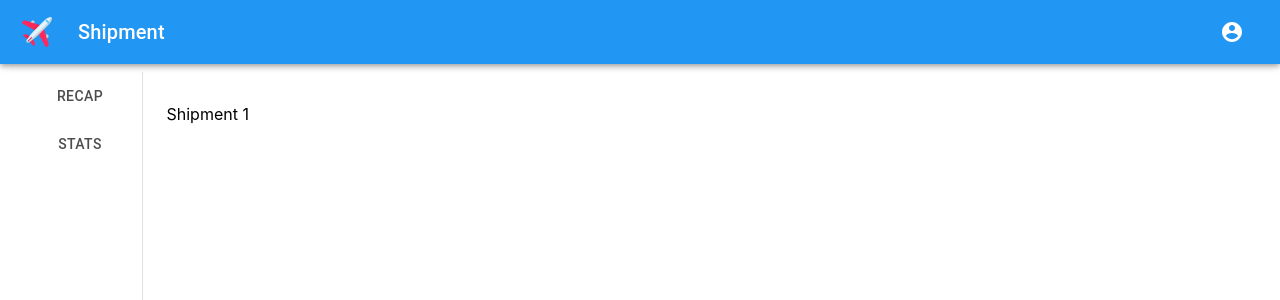
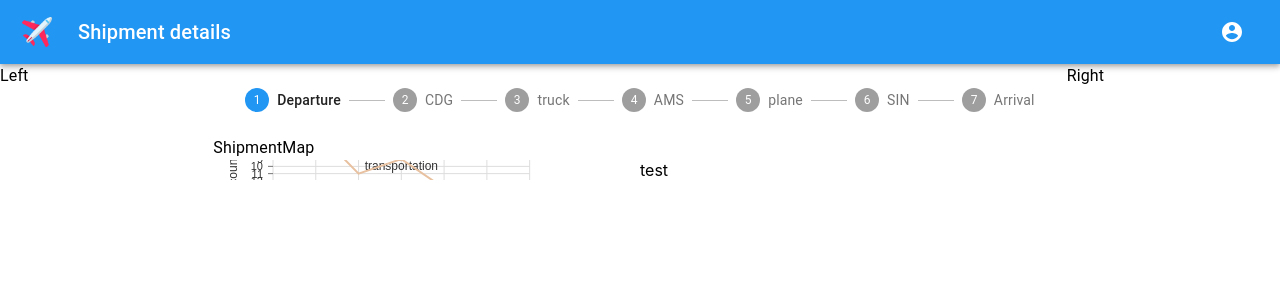
Before and after one commit to La-French-Team/ONE-Record-Hackathon-2020, a React (Create React App) app: page /shipment/1 in a window 1280 px wide. Shown: the top 300 px of the page. Built offline with nearby package versions, Linux system fonts and the light colour scheme.

Commit message:
Added ShipmentPage layout

```diff
--- a/src/App.jsx
+++ b/src/App.jsx
@@ -1,6 +1,6 @@
 import React from 'react';
 import { BrowserRouter as Router, Switch, Route } from 'react-router-dom';
-import { About, Shipment, Login } from './pages';
+import { About, Shipment, Login, Overview } from './pages';
 import { ThemeProvider, createMuiTheme } from '@material-ui/core/styles';
 import blue from '@material-ui/core/colors/blue';
 import pink from '@material-ui/core/colors/pink';
@@ -28,6 +28,9 @@ function App() {
           <Route path='/about'>
             <About />
           </Route>
+          <Route path='/overview'>
+            <Overview />
+          </Route>
           <Route path='/'>
             <Login />
           </Route>
--- a/src/components/commons/Page/Page.jsx
+++ b/src/components/commons/Page/Page.jsx
@@ -1,27 +1,11 @@
 import React from 'react';
 import Header from 'components/commons/Header/Header';
-import { Container, Box, makeStyles } from '@material-ui/core';
-
-const useStyles = makeStyles((theme) => ({
-  body: {
-    flexGrow: 1,
-    backgroundColor: theme.palette.background.paper,
-    display: 'flex',
-    marginTop: '0.5rem',
-  },
-}));
 
 const Page = ({ pageName, children }) => {
-  const classes = useStyles();
-
   return (
     <>
       <Header pageName={pageName} />
-      <div className={classes.body}>
-        <Container maxWidth='xl'>
-          <Box my={4}>{children}</Box>
-        </Container>
-      </div>
+      {children}
     </>
   );
 };
--- /dev/null
+++ b/src/components/piece/Piece.jsx
@@ -0,0 +1,5 @@
+import React from 'react';
+
+export default function Piece() {
+  return <div></div>;
+}
--- /dev/null
+++ b/src/components/shipment/ShipmentMap.jsx
@@ -0,0 +1,5 @@
+import React from 'react';
+
+export default function ShipmentMap() {
+  return <div></div>;
+}
--- /dev/null
+++ b/src/components/shipment/ShipmentStatus.jsx
@@ -0,0 +1,56 @@
+import React from 'react';
+import { makeStyles } from '@material-ui/core/styles';
+import Stepper from '@material-ui/core/Stepper';
+import Step from '@material-ui/core/Step';
+import StepLabel from '@material-ui/core/StepLabel';
+
+const useStyles = makeStyles((theme) => ({
+  root: {
+    width: '100%',
+  },
+  button: {
+    marginRight: theme.spacing(1),
+  },
+  instructions: {
+    marginTop: theme.spacing(1),
+    marginBottom: theme.spacing(1),
+  },
+}));
+
+function getSteps() {
+  return ['Departure', 'CDG', 'truck', 'AMS', 'plane', 'SIN', 'Arrival'];
+}
+
+function HorizontalLinearStepper() {
+  const classes = useStyles();
+  const [activeStep, setActiveStep] = React.useState(0);
+  const [skipped, setSkipped] = React.useState(new Set());
+  const steps = getSteps();
+
+  const isStepSkipped = (step) => {
+    return skipped.has(step);
+  };
+
+  return (
+    <div className={classes.root}>
+      <Stepper activeStep={activeStep}>
+        {steps.map((label, index) => {
+          const stepProps = {};
+          const labelProps = {};
+          if (isStepSkipped(index)) {
+            stepProps.completed = false;
+          }
+          return (
+            <Step key={label} {...stepProps}>
+              <StepLabel {...labelProps}>{label}</StepLabel>
+            </Step>
+          );
+        })}
+      </Stepper>
+    </div>
+  );
+}
+
+export default function ShipmentStatus() {
+  return <HorizontalLinearStepper />;
+}
--- a/src/components/stats/LineChart/LineChart.jsx
+++ b/src/components/stats/LineChart/LineChart.jsx
@@ -1,5 +1,5 @@
 import React from 'react';
-import { Line } from '@nivo/line';
+import { Line, ResponsiveLine } from '@nivo/line';
 
 /**
  *
@@ -7,30 +7,87 @@ import { Line } from '@nivo/line';
  * @param {import('@nivo/line').Serie[]} props.series
  */
 const LineChart = ({ series }) => (
-  <>
-    <Line
-      width={900}
-      height={400}
-      margin={{ top: 20, right: 20, bottom: 60, left: 80 }}
-      data={series}
-      animate={true}
-      enableSlices={'x'}
-      curve='monotoneX'
-      xScale={{
-        type: 'linear',
-        min: 0,
-        max: 'auto',
-      }}
-      axisLeft={{
-        legend: 'linear scale',
-        legendOffset: 12,
-      }}
-      axisBottom={{
-        legend: 'linear scale',
-        legendOffset: -12,
-      }}
-    />
-  </>
+  // <Line
+  //   width={900}
+  //   height={400}
+  //   data={series}
+  //   animate={true}
+  //   enableSlices={'x'}
+  //   curve='monotoneX'
+  //   xScale={{
+  //     type: 'linear',
+  //     min: 0,
+  //     max: 'auto',
+  //   }}
+  //   axisLeft={{
+  //     legend: 'linear scale',
+  //     legendOffset: 12,
+  //   }}
+  //   axisBottom={{
+  //     legend: 'linear scale',
+  //     legendOffset: -12,
+  //   }}
+  // />
+  <ResponsiveLine
+    data={series}
+    margin={{ top: 50, right: 110, bottom: 50, left: 60 }}
+    xScale={{ type: 'point' }}
+    yScale={{ type: 'linear', min: 'auto', max: 'auto', stacked: true, reverse: false }}
+    axisTop={null}
+    axisRight={null}
+    axisBottom={{
+      orient: 'bottom',
+      tickSize: 5,
+      tickPadding: 5,
+      tickRotation: 0,
+      legend: 'transportation',
+      legendOffset: 36,
+      legendPosition: 'middle',
+    }}
+    axisLeft={{
+      orient: 'left',
+      tickSize: 5,
+      tickPadding: 5,
+      tickRotation: 0,
+      legend: 'count',
+      legendOffset: -40,
+      legendPosition: 'middle',
+    }}
+    colors={{ scheme: 'nivo' }}
+    pointSize={10}
+    pointColor={{ theme: 'background' }}
+    pointBorderWidth={2}
+    pointBorderColor={{ from: 'serieColor' }}
+    pointLabel='y'
+    pointLabelYOffset={-12}
+    useMesh={true}
+    legends={[
+      {
+        anchor: 'bottom-right',
+        direction: 'column',
+        justify: false,
+        translateX: 100,
+        translateY: 0,
+        itemsSpacing: 0,
+        itemDirection: 'left-to-right',
+        itemWidth: 80,
+        itemHeight: 20,
+        itemOpacity: 0.75,
+        symbolSize: 12,
+        symbolShape: 'circle',
+        symbolBorderColor: 'rgba(0, 0, 0, .5)',
+        effects: [
+          {
+            on: 'hover',
+            style: {
+              itemBackground: 'rgba(0, 0, 0, .03)',
+              itemOpacity: 1,
+            },
+          },
+        ],
+      },
+    ]}
+  />
 );
 
 export default LineChart;
--- a/src/pages/Shipment.jsx
+++ b/src/pages/Shipment.jsx
@@ -1,22 +1,46 @@
 import React from 'react';
-import PageWithNav from 'components/commons/Page/PageWithNav';
-import { useRouteMatch } from 'react-router-dom';
+import { Box, Grid, Typography } from '@material-ui/core';
+import ShipmentStatus from 'components/shipment/ShipmentStatus';
 import LineChart from 'components/stats/LineChart/LineChart';
+import Page from 'components/commons/Page/Page';
 
 export default () => {
-  const match = useRouteMatch();
   return (
-    <PageWithNav
-      pageName='Shipment'
-      tabs={[
-        {
-          label: 'Recap',
-          content: <>Shipment {match.params.id}</>,
-        },
-        {
-          label: 'Stats',
-          content: (
-            <>
+    <Page pageName='Shipment details'>
+      <Grid container spacing={0}>
+        <Grid item xs={12} md={2}>
+          <Typography>Left</Typography>
+        </Grid>
+        <Grid container item xs={12} md={8} direction='column'>
+          <Grid item>
+            <ShipmentStatus />
+          </Grid>
+          <Grid item>
+            <ShipmentMap />
+          </Grid>
+          <Grid item>
+            <ShipmentDetails />
+          </Grid>
+        </Grid>
+        <Grid item xs={12} md={2}>
+          <Typography>Right</Typography>
+        </Grid>
+      </Grid>
+    </Page>
+  );
+};
+
+const PieceList = () => {
+  return null;
+};
+
+const ShipmentMap = () => {
+  return <Typography>ShipmentMap</Typography>;
+};
+const ShipmentDetails = () => {
+  return (
+    <Grid container>
+      <Grid item xs={12} md={6} style={{ maxHeight: '300px' }}>
         <LineChart
           series={[
             {
@@ -33,10 +57,10 @@ export default () => {
             },
           ]}
         />
-            </>
-          ),
-        },
-      ]}
-    />
+      </Grid>
+      <Grid item xs={12} md={6}>
+        test
+      </Grid>
+    </Grid>
   );
 };
```
Lines whose indentation alone changed are shown as unchanged.
